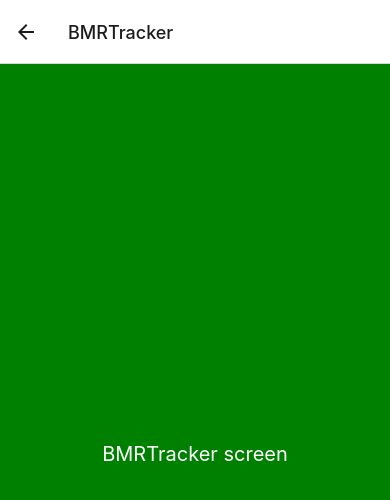
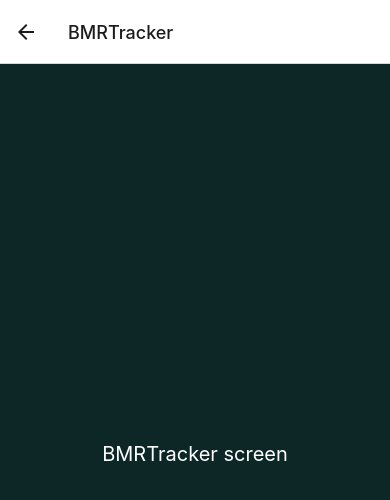
Before and after one commit to sohamv21/NourishU, a React Native app: screen /BMRTracker in a window 390 px wide. Shown: the top 500 px of the page. Built offline with nearby package versions, Linux system fonts and the light colour scheme.

Commit message:
Added bottom tabs modules

```diff
--- a/package.json
+++ b/package.json
@@ -9,14 +9,15 @@
     "web": "expo start --web"
   },
   "dependencies": {
+    "@react-navigation/bottom-tabs": "^6.5.8",
     "@react-navigation/native": "^6.1.7",
     "@react-navigation/native-stack": "^6.9.13",
     "expo": "~48.0.18",
     "expo-status-bar": "~1.4.4",
     "react": "18.2.0",
     "react-native": "0.71.8",
-    "react-native-screens": "~3.20.0",
-    "react-native-safe-area-context": "4.5.0"
+    "react-native-safe-area-context": "4.5.0",
+    "react-native-screens": "~3.20.0"
   },
   "devDependencies": {
     "@babel/core": "^7.20.0"
--- a/pages/BMRTracker.js
+++ b/pages/BMRTracker.js
@@ -1,15 +1,16 @@
 import { Text, SafeAreaView } from 'react-native';
 import { StyleSheet } from 'react-native';
+import Colors from './Colors';
 
 const styles = StyleSheet.create({
   container: {
     flex: 1,
-    backgroundColor: 'green',
+    backgroundColor: Colors.PrimaryGreenColor,
     alignItems:"center",
     justifyContent:"center"
   },
   textcontainer: {
-    color:"#fff",
+    color:Colors.WhiteTextColor,
     fontSize:20
   }
 });
```
Also changed, not shown: 1 other file (tests, documents, lock files or other folders).
